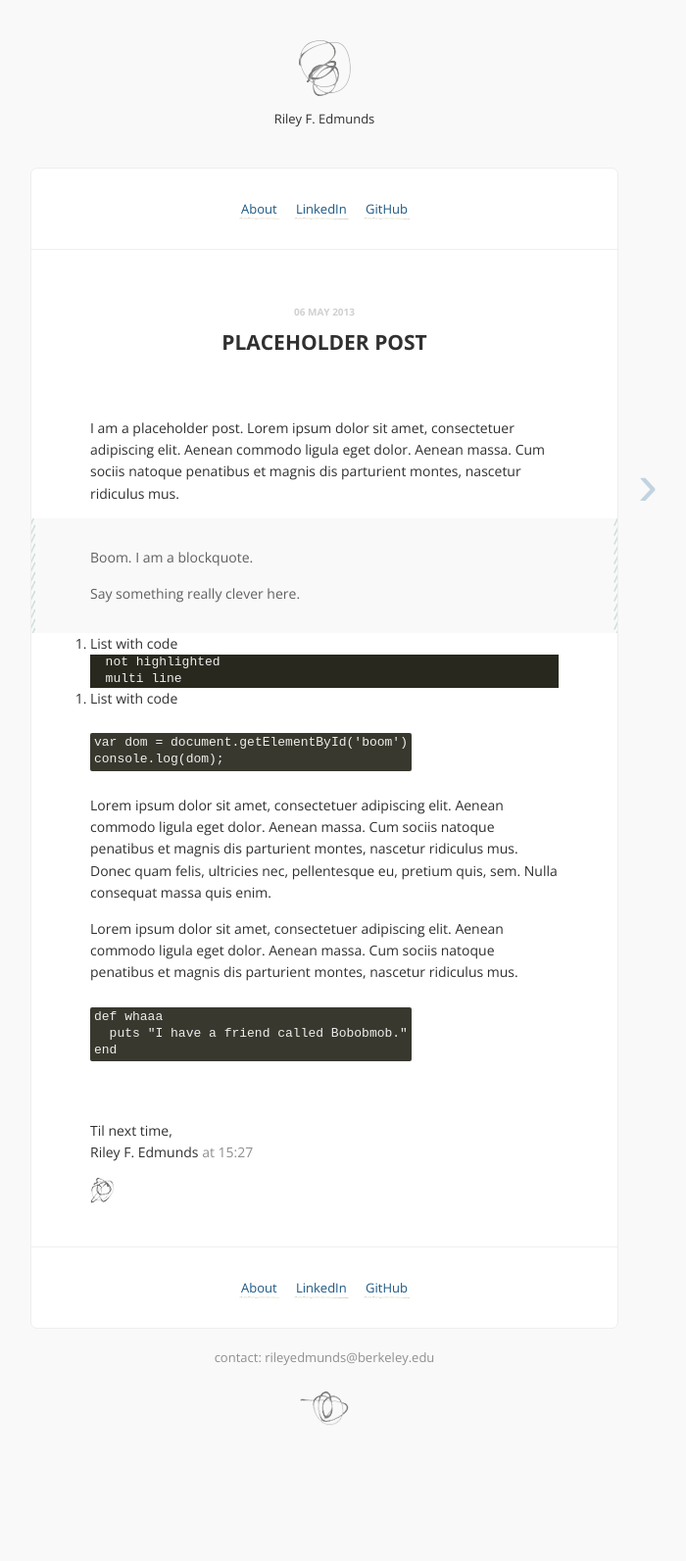
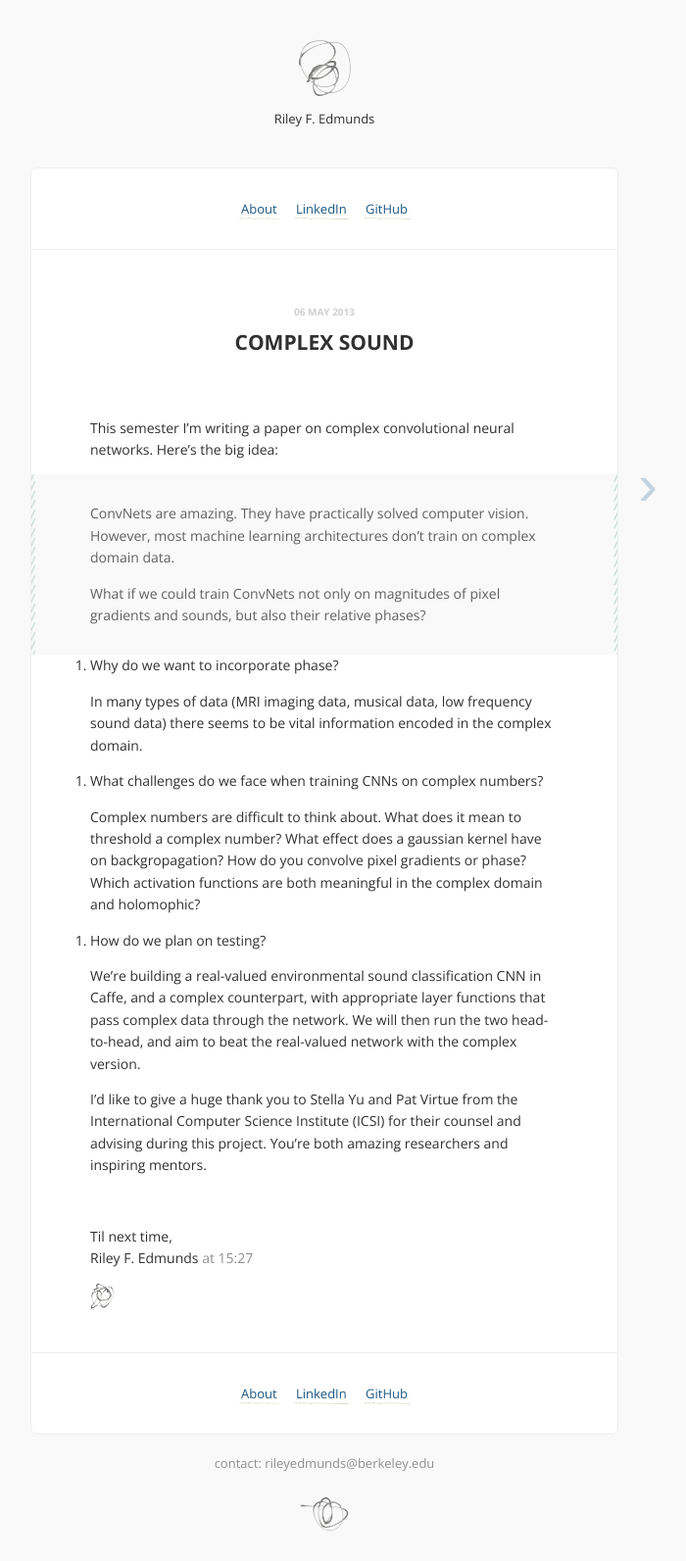
Before and after one commit to rileyedmunds/old-rileyedmunds.github.io, a Jekyll site: the page built from _posts/2013-05-06-more-post.md, in a window 1280 px wide. Shown: the whole page at 98% size, without its empty margins (309-1009 px from the left). Built offline with Jekyll 4.4.1, drawn with Linux system fonts in a browser that asks for light colours; Markdown is read by kramdown in place of the engine named in the settings; comment, search, counter and statistics services are not loaded; before the commit the page ends 1485 px from its top, so only the background shows below that.

Commit message:
complex sound

````diff
--- a/_posts/2013-05-06-more-post.md
+++ b/_posts/2013-05-06-more-post.md
@@ -1,31 +1,26 @@
 ---
 layout: post
-title: Placeholder post
+title: Complex Sound
 date: 2013-05-06 15:27:31
 ---
 
-I am a placeholder post. Lorem ipsum dolor sit amet, consectetuer adipiscing elit. Aenean commodo ligula eget dolor. Aenean massa. Cum sociis natoque penatibus et magnis dis parturient montes, nascetur ridiculus mus.
+This semester I'm writing a paper on complex convolutional neural networks. Here's the big idea:
 
-> Boom. I am a blockquote.
+> ConvNets are amazing. They have practically solved computer vision. However, most machine learning architectures don't train on complex domain data.
 >
-> Say something really clever here.
+> What if we could train ConvNets not only on magnitudes of pixel gradients and sounds, but also their relative phases?
 
-1. List with code
 
-  ```
-  not highlighted
-  multi line
-  ```
-2. List with code{% highlight javascript %}
-var dom = document.getElementById('boom')
-console.log(dom);{% endhighlight %}
+1. Why do we want to incorporate phase?
 
-Lorem ipsum dolor sit amet, consectetuer adipiscing elit. Aenean commodo ligula eget dolor. Aenean massa. Cum sociis natoque penatibus et magnis dis parturient montes, nascetur ridiculus mus. Donec quam felis, ultricies nec, pellentesque eu, pretium quis, sem. Nulla consequat massa quis enim.
+In many types of data (MRI imaging data, musical data, low frequency sound data) there seems to be vital information encoded in the complex domain.
 
-Lorem ipsum dolor sit amet, consectetuer adipiscing elit. Aenean commodo ligula eget dolor. Aenean massa. Cum sociis natoque penatibus et magnis dis parturient montes, nascetur ridiculus mus.
+2. What challenges do we face when training CNNs on complex numbers?
 
-{% highlight ruby %}
-def whaaa
-  puts "I have a friend called Bobobmob."
-end
-{% endhighlight %}
+Complex numbers are difficult to think about. What does it mean to threshold a complex number? What effect does a gaussian kernel have on backgropagation? How do you convolve pixel gradients or phase? Which activation functions are both meaningful in the complex domain and holomophic?
+
+3. How do we plan on testing?
+
+We're building a real-valued environmental sound classification CNN in Caffe, and a complex counterpart, with appropriate layer functions that pass complex data through the network. We will then run the two head-to-head, and aim to beat the real-valued network with the complex version.
+
+I'd like to give a huge thank you to Stella Yu and Pat Virtue from the International Computer Science Institute (ICSI) for their counsel and advising during this project. You're both amazing researchers and inspiring mentors.
````
Also changed, not shown: about.md (+2 -2 lines).
